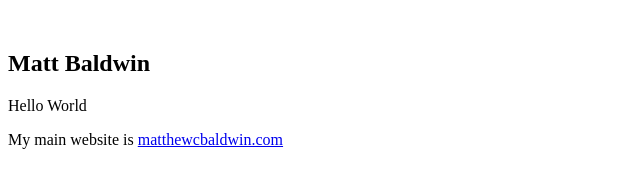
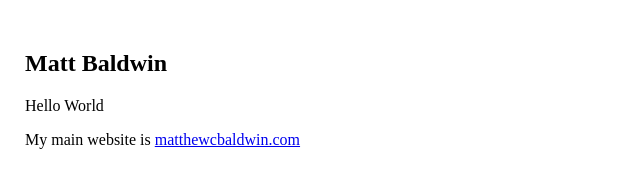
Before and after one commit to mcbalz/mcbalz.github.io, a plain HTML site: page index.html in a window 1280 px wide. Shown: the whole page, without its empty margins (0-640 px from the left). Drawn offline with Linux system fonts and the light colour scheme.

Commit message:
Update index.html
Fixed a margin error.

```diff
--- a/index.html
+++ b/index.html
@@ -1,7 +1,7 @@
 <html>
 <head>
 </head>
-<body style = "margin-right: 25px; margin-top: 50px;">
+<body style = "margin-left: 25px; margin-top: 50px;">
 <div><h2>Matt Baldwin</h2>
 </div>
 <div>
```
